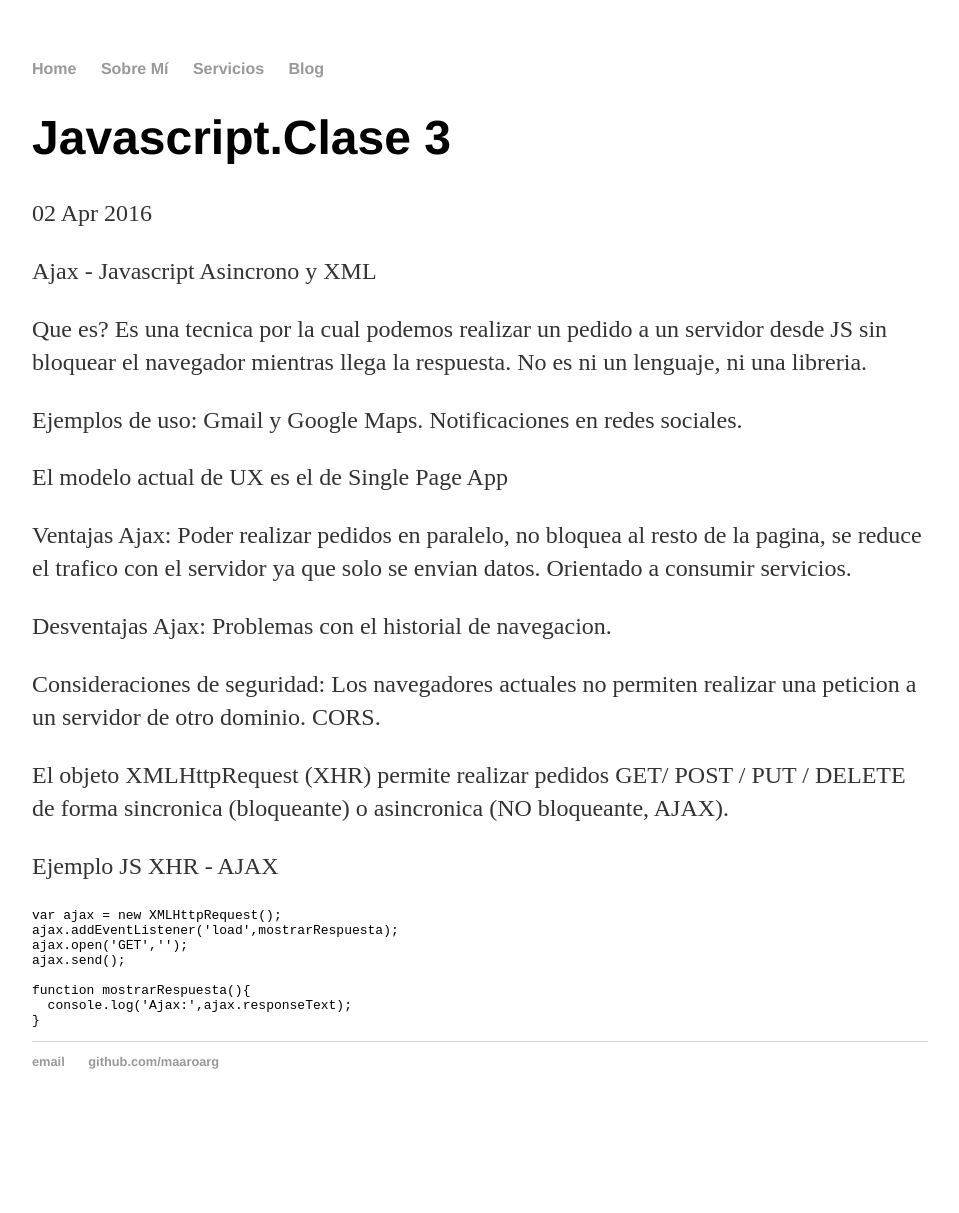
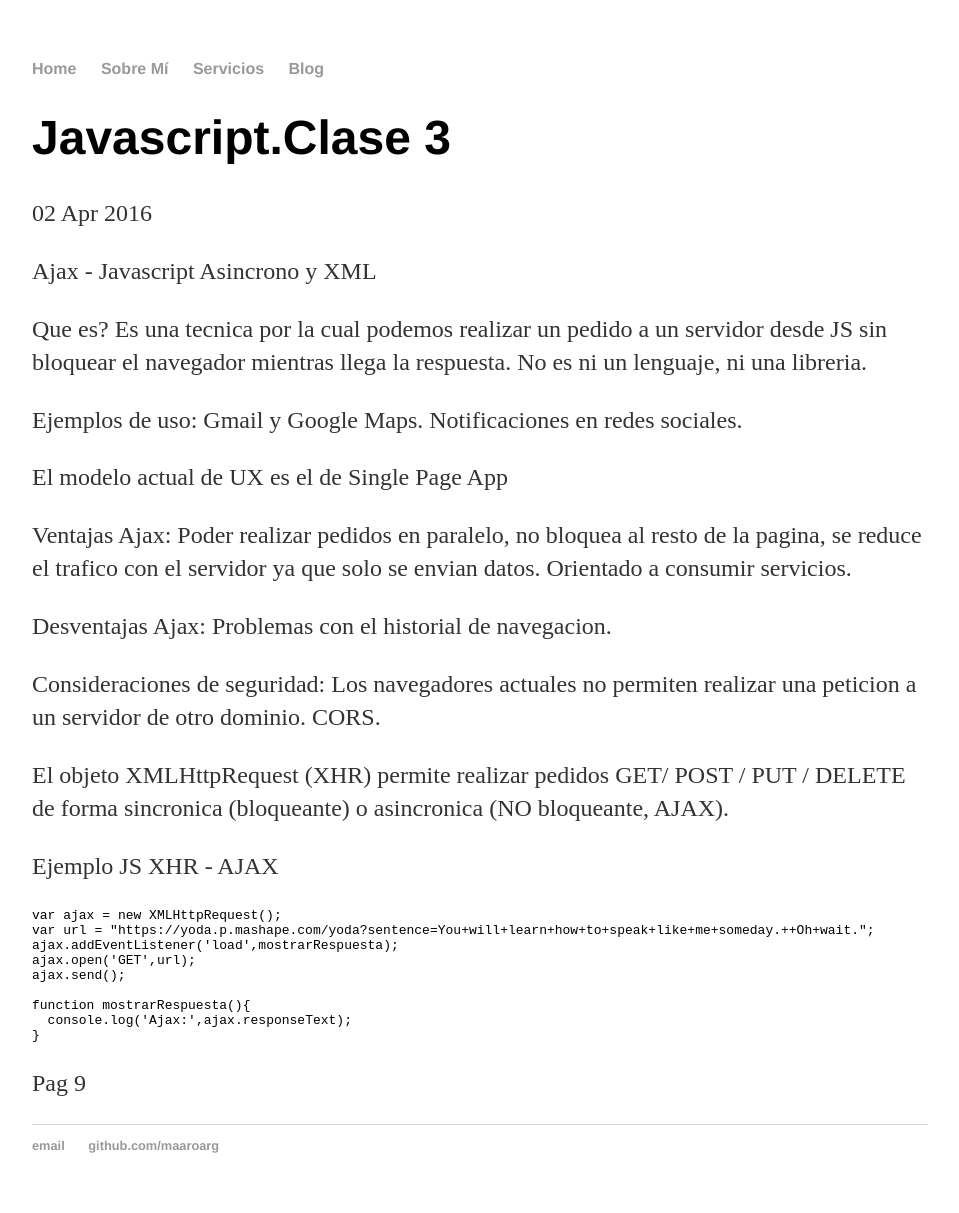
Before and after one commit to maaroarg/maaroarg.github.io, a Jekyll site: the page built from _posts/2016-04-02-clase3.js.md, in a window 1280 px wide. Shown: the whole page, without its empty margins (160-1119 px from the left). Built offline with Jekyll 4.4.1, drawn with Linux system fonts in a browser that asks for light colours; before the commit the page ends 1129 px from its top, so only the background shows below that.

Commit message:
Update 2016-04-02-clase3.js.md

````diff
--- a/_posts/2016-04-02-clase3.js.md
+++ b/_posts/2016-04-02-clase3.js.md
@@ -23,11 +23,14 @@ El objeto XMLHttpRequest (XHR) permite realizar pedidos GET/ POST / PUT / DELETE
 Ejemplo JS XHR - AJAX
 ```javascript
 var ajax = new XMLHttpRequest();
+var url = "https://yoda.p.mashape.com/yoda?sentence=You+will+learn+how+to+speak+like+me+someday.++Oh+wait.";
 ajax.addEventListener('load',mostrarRespuesta);
-ajax.open('GET','');
+ajax.open('GET',url);
 ajax.send();
 
 function mostrarRespuesta(){
   console.log('Ajax:',ajax.responseText);
 }
 ```
+
+Pag 9
````
